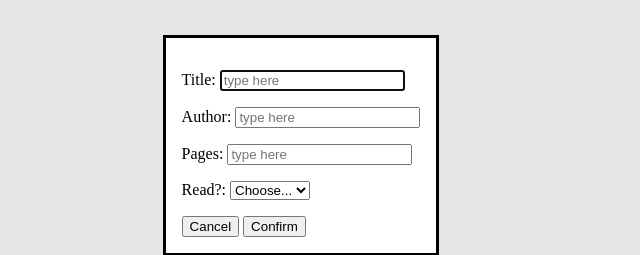
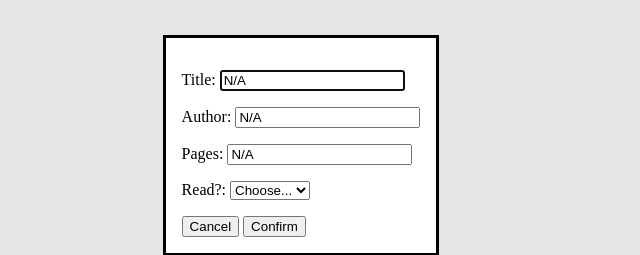
Before and after one commit to juiceman1014/odin-library, a plain HTML site: page index.html in a window 1280 px wide. Both pictures are taken after a click on the button "Add New Book". Shown: the part 255-510 px from the top of the page, 339-979 px from the left. Drawn offline with Linux system fonts and the light colour scheme.

Commit message:
if user doesn't input any values regard book information but presses confirm, default value will be say N/A

```diff
--- a/index.html
+++ b/index.html
@@ -37,26 +37,26 @@
         <p>
             <label>
                 Title:
-                <input type = "text" id = "title" placeholder = "type here">
+                <input value = "N/A" type = "text" id = "title" placeholder = "type here">
             </label>
         </p>
         <p>
             <label>
                 Author:
-                <input type = "text" id = "author" placeholder = "type here">
+                <input value = "N/A" type = "text" id = "author" placeholder = "type here">
             </label>
         </p>
         <p>
             <label>
                 Pages:
-                <input type = "text" id = "pages" placeholder = "type here">
+                <input value = "N/A" type = "text" id = "pages" placeholder = "type here">
             </label>
         </p>
         <p>
             <label>
                 Read?:
                 <select id = "readStatus">
-                    <option value = "default">Choose...</option>
+                    <option value = "N/A">Choose...</option>
                     <option>Yes</option>
                     <option>No</option>
                 </select>
```
